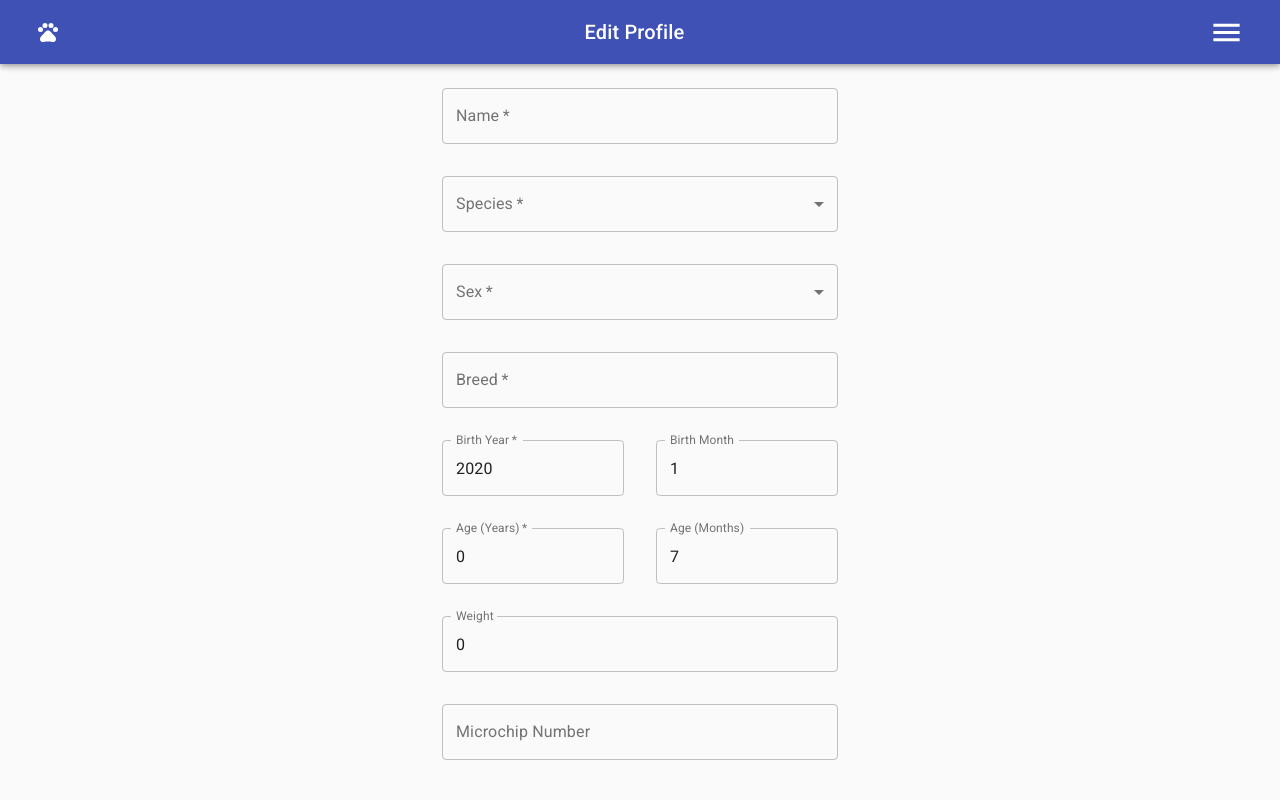
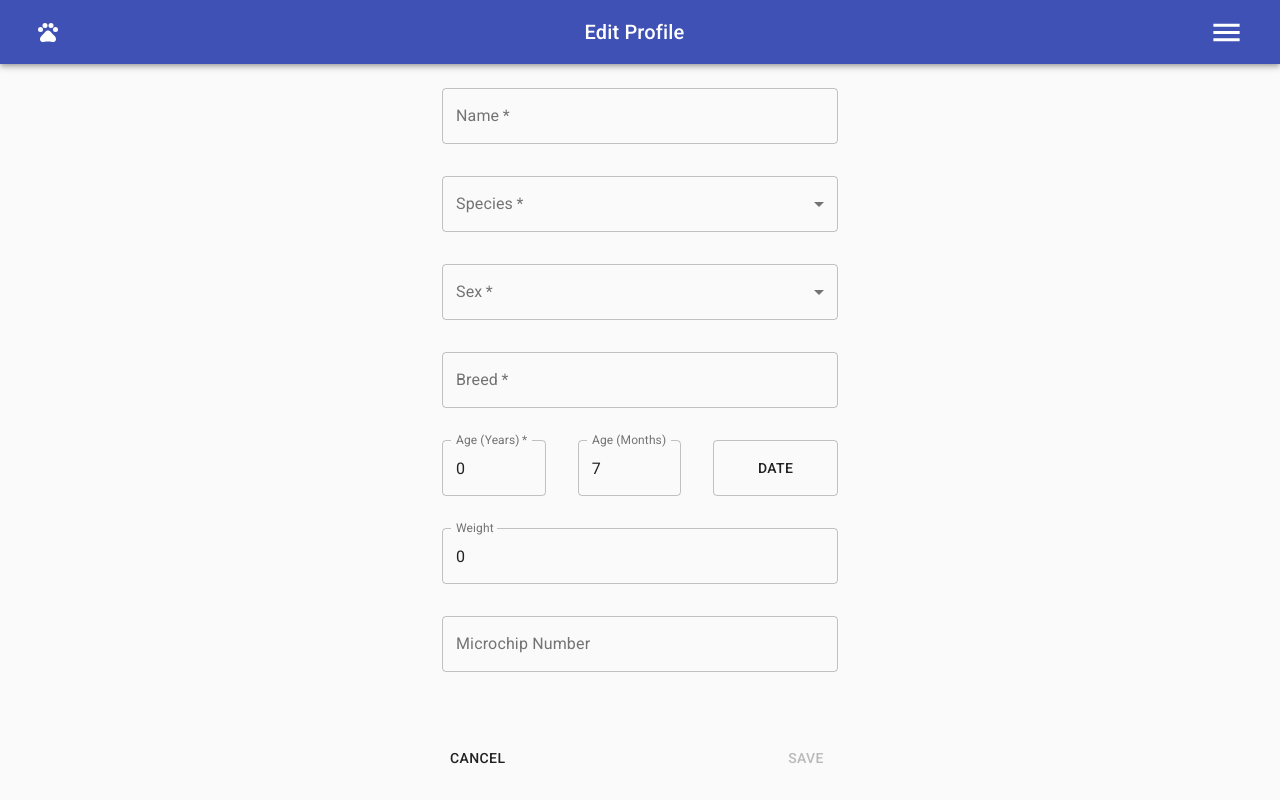
Before and after one commit to Sebsterio/animalysis, a React (Create React App) app in the folder client/: page /add-profile in a window 1280 px wide. Built offline with nearby package versions, Linux system fonts and the light colour scheme.

Commit message:
support toggleable field groups in Form; make date/age field toggleable in ProfileForm

```diff
--- a/client/src/components/Form/Form.jsx
+++ b/client/src/components/Form/Form.jsx
@@ -1,6 +1,6 @@
 import React from "react";
 import { makeStyles } from "@material-ui/core/styles";
-import { TextField, MenuItem } from "@material-ui/core";
+import { TextField, MenuItem, Button } from "@material-ui/core";
 import { capitalize } from "utils/string";
 
 /********************************************************
@@ -17,11 +17,13 @@ const useStyles = makeStyles((theme) => ({
 			display: "grid",
 			gridGap: theme.spacing(4),
 		};
-		const rowStyles = {
-			...baseStyles,
-			gridTemplateColumns: `repeat(${numItems}, 1fr)`,
-		};
-		return layout === "row" ? rowStyles : baseStyles;
+		if (layout === "row") {
+			baseStyles.gridTemplateColumns = `repeat(${numItems}, 1fr)`;
+		}
+		if (layout === "flex-row") {
+			baseStyles.gridTemplateColumns = `repeat(${numItems}, auto)`;
+		}
+		return baseStyles;
 	},
 	formControl: {
 		"& > label": {
@@ -45,12 +47,14 @@ export const Form = ({ fields, state, setState, layout }) => {
 				if (!config) config = {};
 
 				const { label, options, req, err, fields, layout } = config;
-				const { min = 0, max = null } = config;
+				const { min = 0, max = null, handler } = config;
 
-				const key = name;
+				const baseProps = {
+					key: name,
+				};
 
 				const inputProps = {
-					key,
+					...baseProps,
 					name,
 					label: err || label || name,
 					error: !!err,
@@ -69,6 +73,21 @@ export const Form = ({ fields, state, setState, layout }) => {
 					...inputProps,
 					value: state[name] || 0,
 					inputProps: { type: "number", min, max },
+				};
+
+				const buttonInputProps = {
+					...baseProps,
+					children: label || name,
+					onClick: handler,
+					variant: "outlined",
+				};
+
+				const childFormProps = {
+					...baseProps,
+					fields,
+					layout,
+					state,
+					setState,
 				};
 
 				const renderOption = (option) => {
@@ -90,8 +109,10 @@ export const Form = ({ fields, state, setState, layout }) => {
 					<TextField {...textInputProps} select>
 						{options.map(renderOption)}
 					</TextField>
+				) : type === "button" ? (
+					<Button {...buttonInputProps} />
 				) : type === "group" ? (
-					<Form {...{ key, fields, layout, state, setState }} />
+					<Form {...childFormProps} />
 				) : null;
 			})}
 		</div>
--- a/client/src/pages/ProfileForm/ProfileForm-formData.js
+++ b/client/src/pages/ProfileForm/ProfileForm-formData.js
@@ -1,32 +1,9 @@
 import { getCurrentYear } from "utils/date";
 
-export default ({ nameError }) => {
+export default ({ nameError, showAge, toggleShowAge }) => {
 	// Aux
 	const req = true;
 	const derrived = true;
-
-	// Birth date form section
-	const max = getCurrentYear();
-	const birthYearConfig = { label: "Birth Year", min: 1995, max, req };
-	const birthMonthConfig = { label: "Birth Month", min: 1, max: 12 };
-	const birthDateConfig = {
-		layout: "row",
-		fields: [
-			["number", "birthYear", birthYearConfig],
-			["number", "birthMonth", birthMonthConfig],
-		],
-	};
-
-	// Age form section
-	const ageYearsConfig = { label: "Age (years)", max: 25, req, derrived };
-	const ageMonthsConfig = { label: "Age (months)", max: 11, derrived };
-	const ageConfig = {
-		layout: "row",
-		fields: [
-			["number", "ageYears", ageYearsConfig],
-			["number", "ageMonths", ageMonthsConfig],
-		],
-	};
 
 	// Sex form section
 	const sexConfig = {
@@ -34,13 +11,42 @@ export default ({ nameError }) => {
 		req,
 	};
 
+	// Birth date and age form section
+	const max = getCurrentYear();
+	const birthDateConfig = {
+		layout: "row",
+		fields: [
+			["number", "birthYear", { label: "Birth Year", min: 1995, max, req }],
+			["number", "birthMonth", { label: "Birth Month", min: 1, max: 12 }],
+		],
+	};
+	const ageConfig = {
+		layout: "row",
+		fields: [
+			["number", "ageYears", { label: "Age (years)", max: 25, req, derrived }],
+			["number", "ageMonths", { label: "Age (months)", max: 11, derrived }],
+		],
+	};
+	const ageSwitchButtonConfig = {
+		handler: toggleShowAge,
+		label: showAge ? "Date" : "Age",
+	};
+	const ageSwitchConfig = {
+		layout: "flex-row",
+		fields: [
+			showAge
+				? ["group", "age", ageConfig]
+				: ["group", "birthDate", birthDateConfig],
+			["button", "ageSwitchToggle", ageSwitchButtonConfig],
+		],
+	};
+
 	return [
 		["text", "name", { req, err: nameError }],
 		["select", "species", { options: ["canine", "feline"], req }],
 		["select", "sex", sexConfig],
 		["text", "breed", { req }],
-		["group", "birthDate", birthDateConfig],
-		["group", "age", ageConfig],
+		["group", "ageSwitch", ageSwitchConfig],
 		["number", "weight", { max: 100 }],
 		["text", "microchip", { label: "Microchip number" }],
 	];
--- a/client/src/pages/ProfileForm/ProfileForm.jsx
+++ b/client/src/pages/ProfileForm/ProfileForm.jsx
@@ -53,6 +53,10 @@ export const ProfileForm = ({
 		matchedPet ? { ...matchedPet } : { ...defaultPet }
 	);
 
+	// Set up toggle-able section controls
+	const [showAge, setShowAge] = useState(true);
+	const toggleShowAge = () => setShowAge(!showAge);
+
 	// ---------------------- Handlers -----------------------
 
 	const closeForm = () => {
@@ -91,6 +95,8 @@ export const ProfileForm = ({
 
 	const formFields = getFormFields({
 		nameError: !isNameValid(pet, matchedPet) ? "Pet already added" : null,
+		showAge,
+		toggleShowAge,
 	});
 
 	return (
```
